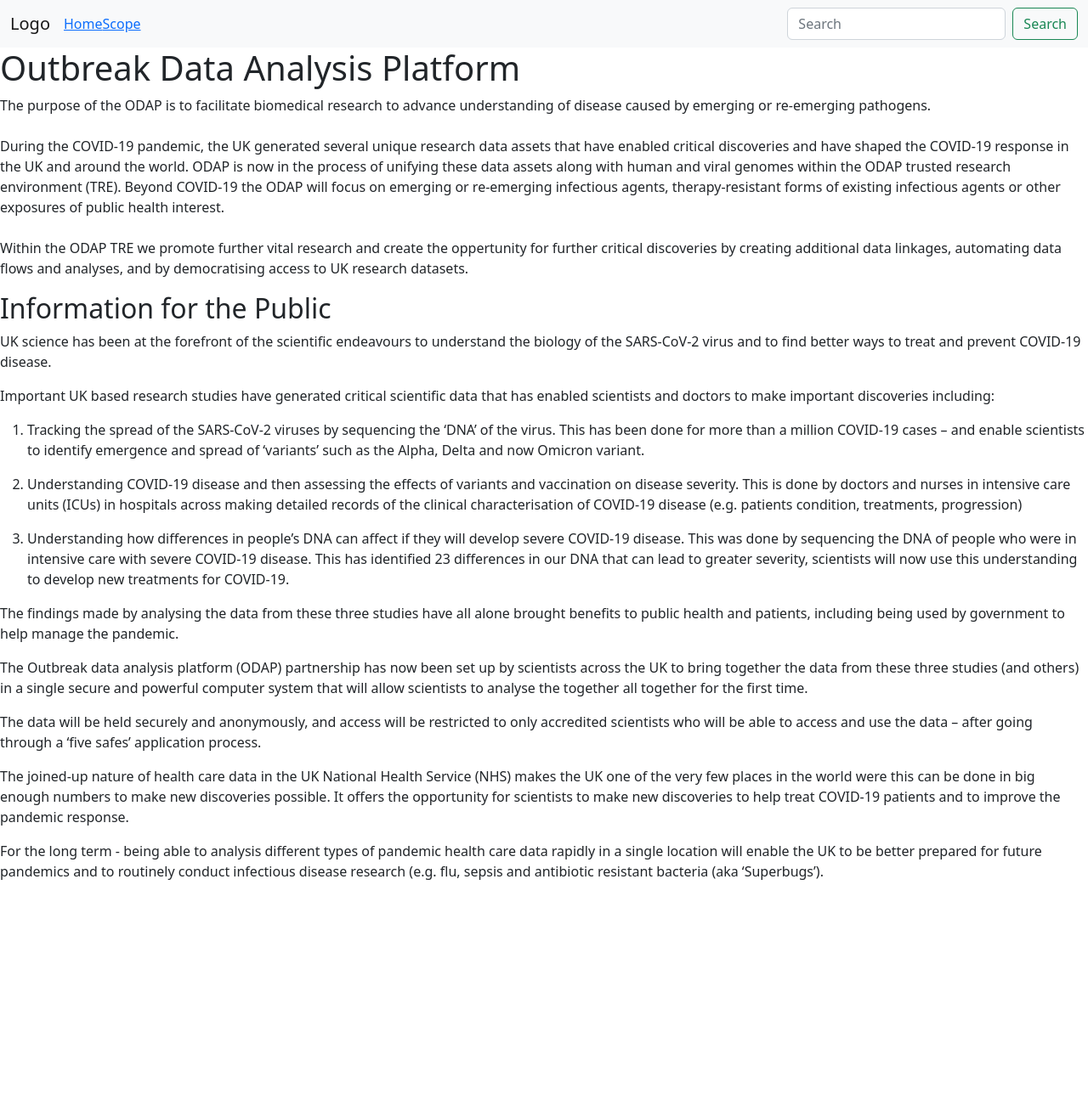
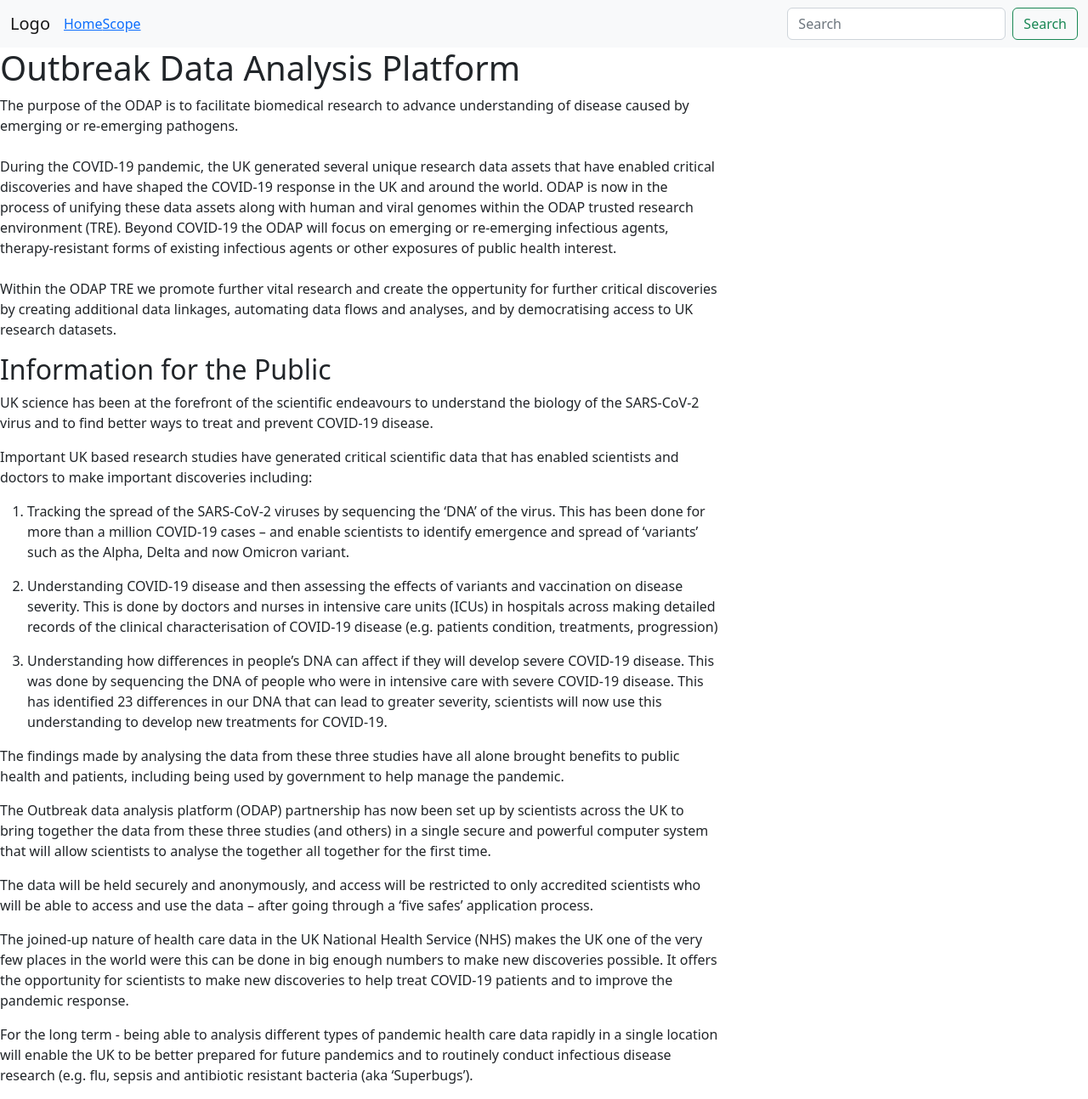
Before and after one commit to joliverodap/odap-bootstrap, a Jekyll site: the page built from index.md, in a window 1280 px wide. Shown: the whole page at 85% size. Built offline with Jekyll 4.4.1, drawn with Linux system fonts in a browser that asks for light colours; nearby versions of some CDN libraries; before the commit the page ends 1054 px from its top, so only the background shows below that.

Commit message:
simple col test

```diff
--- a/_layouts/default.html
+++ b/_layouts/default.html
@@ -9,7 +9,12 @@
   </head>
   <body>
     {% include navbar.html %}
-    {{ content }}
+    <div class="row">
+      <div class="col-md-8">
+        {{ content }}
+      </div>
+      <div class="col-md-4"></div>
+    </div>
     {% include footer.html %}
   </body>
 </html>
```
